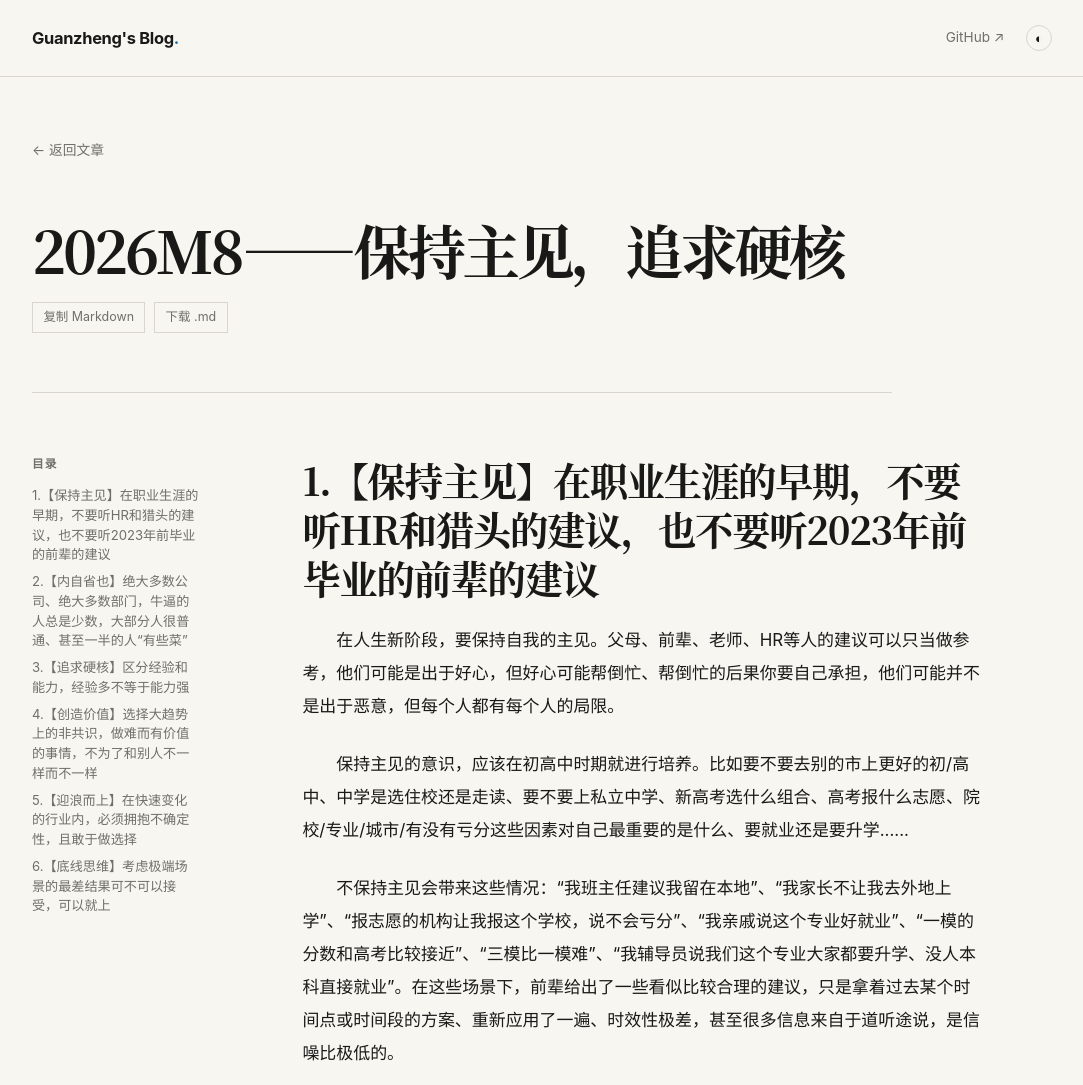
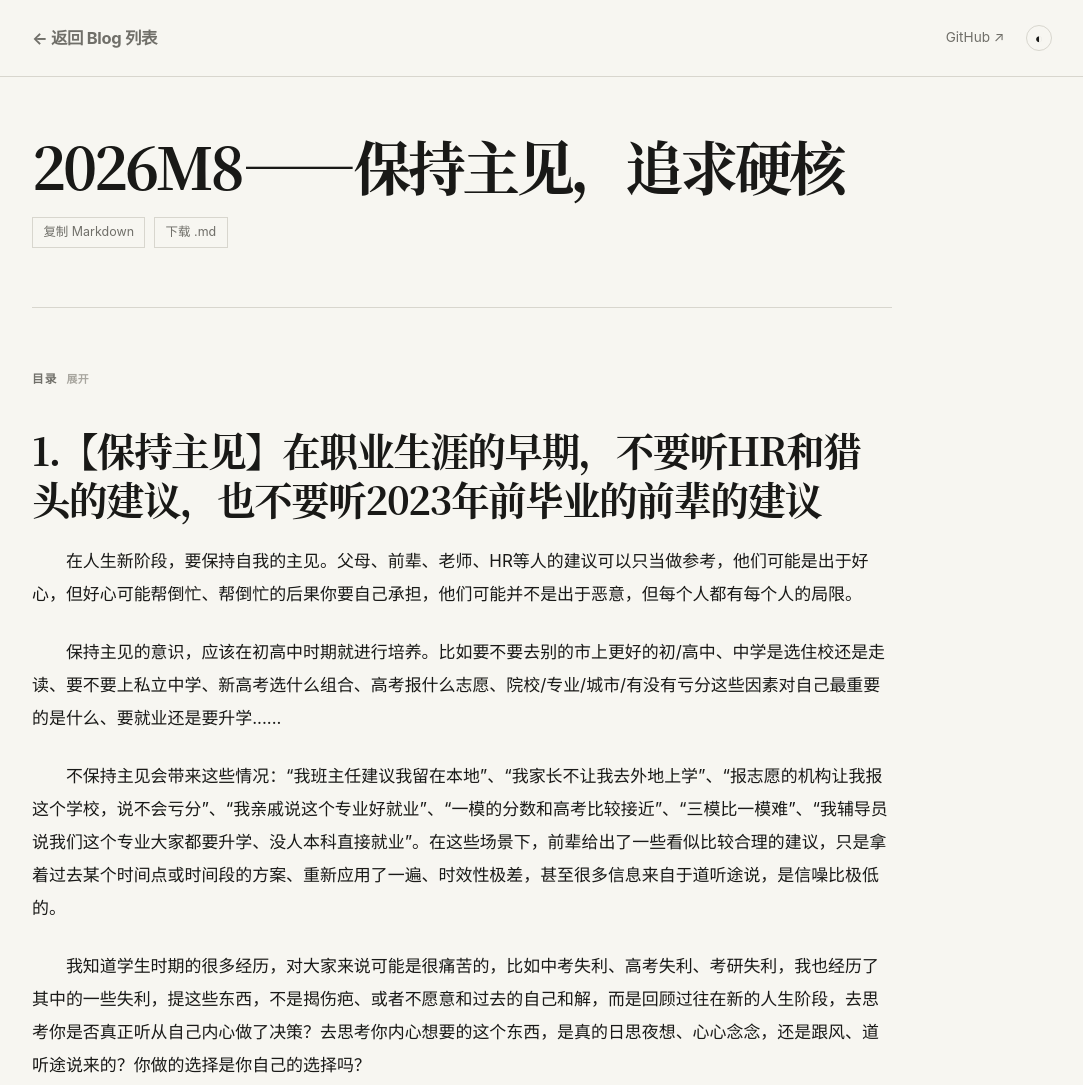
Before and after one commit to GuanZhengPM/guanzhengpm.github.io, a website: page post.html in a window 1280 px wide. Shown: the top 1085 px of the page, without its empty margins (98-1181 px from the left). Drawn offline with Linux system fonts and the light colour scheme.

Commit message:
Refine blog reading layout

```diff
--- a/app.js
+++ b/app.js
@@ -227,6 +227,32 @@ function setupMarkdownActions(post, markdown) {
   actionsRoot.hidden = false;
 }
 
+function setupArticleToc(hasItems) {
+  const articleRoot = $("#article");
+  const tocSection = $(".article-toc");
+  const tocRoot = $("#article-toc");
+  const toggle = $("#toc-toggle");
+  const toggleLabel = $("#toc-toggle-label");
+  if (!articleRoot || !tocSection || !tocRoot || !toggle || !toggleLabel) return;
+
+  if (!hasItems) {
+    tocSection.hidden = true;
+    articleRoot.classList.add("is-toc-collapsed");
+    return;
+  }
+
+  const setTocExpanded = (expanded) => {
+    articleRoot.classList.toggle("is-toc-collapsed", !expanded);
+    tocRoot.hidden = !expanded;
+    toggle.setAttribute("aria-expanded", String(expanded));
+    toggle.setAttribute("aria-label", expanded ? "收起目录" : "展开目录");
+    toggleLabel.textContent = expanded ? "收起" : "展开";
+  };
+
+  toggle.onclick = () => setTocExpanded(toggle.getAttribute("aria-expanded") !== "true");
+  setTocExpanded(false);
+}
+
 async function renderPost(posts) {
   const articleRoot = $("#article");
   if (!articleRoot) return;
@@ -255,7 +281,7 @@ async function renderPost(posts) {
       .filter((heading) => heading.level === 2)
       .map((heading) => `<a href="#${heading.id}">${escapeHtml(heading.text)}</a>`)
       .join("");
-    if (!tocRoot.innerHTML) $(".article-toc").hidden = true;
+    setupArticleToc(Boolean(tocRoot.innerHTML));
     setupMarkdownActions(post, rawMarkdown);
   } catch (error) {
     contentRoot.innerHTML = errorMarkup("文章正文加载失败。");
--- a/post.html
+++ b/post.html
@@ -23,8 +23,8 @@
     <a class="skip-link" href="#main-content">跳到正文</a>
     <header class="site-header">
       <div class="site-header__inner">
-        <a class="wordmark" href="./index.html" aria-label="Guanzheng's Blog 首页">
-          <span>Guanzheng's Blog</span><i aria-hidden="true">.</i>
+        <a class="wordmark wordmark--back" href="./index.html" aria-label="返回 Blog 列表">
+          ← 返回 Blog 列表
         </a>
         <nav class="site-nav" aria-label="主导航">
           <a href="https://github.com/GuanZhengPM" target="_blank" rel="noreferrer">GitHub ↗</a>
@@ -34,7 +34,6 @@
     </header>
 
     <main id="main-content" class="article-shell">
-      <a class="back-link" href="./index.html">← 返回文章</a>
       <article id="article" class="article" aria-live="polite">
         <header class="article-header">
           <h1 id="article-title">正在读取文章…</h1>
@@ -46,8 +45,11 @@
         </header>
         <div class="article-layout">
           <aside class="article-toc" aria-label="文章目录">
-            <p>目录</p>
-            <nav id="article-toc"></nav>
+            <button id="toc-toggle" class="toc-toggle" type="button" aria-expanded="false" aria-label="展开目录">
+              <span>目录</span>
+              <span id="toc-toggle-label">展开</span>
+            </button>
+            <nav id="article-toc" hidden></nav>
           </aside>
           <div id="post-content" class="article-content"></div>
         </div>
--- a/styles.css
+++ b/styles.css
@@ -134,17 +134,16 @@ button:focus-visible {
 
 .page-shell--home { padding: clamp(4rem, 9vw, 7rem) 0 clamp(5rem, 10vw, 8rem); }
 
-.post-list { max-width: 840px; border-top: 1px solid var(--ink); }
+.post-list { max-width: 840px; }
 
 .post-row {
   padding: 2.15rem 0 2.3rem;
-  border-bottom: 1px solid var(--line);
 }
 
 .post-row h3 {
   margin: 0;
   font-family: var(--serif);
-  font-size: clamp(1.75rem, 3.5vw, 3rem);
+  font-size: clamp(1.2rem, 2vw, 1.55rem);
   font-weight: 600;
   letter-spacing: -.035em;
   line-height: 1.17;
@@ -154,7 +153,6 @@ button:focus-visible {
 
 .site-footer {
   padding: 1.8rem 0 2.4rem;
-  border-top: 1px solid var(--line);
   color: var(--muted);
   font-size: .76rem;
 }
@@ -163,20 +161,25 @@ button:focus-visible {
 
 .article-shell { padding: 3.6rem 0 7rem; }
 
-.back-link {
-  display: inline-block;
-  margin-bottom: 3.6rem;
-  color: var(--muted);
-  font-size: .86rem;
+.wordmark--back { color: var(--muted); }
+.wordmark--back:hover { color: var(--accent); }
+
+.article {
+  --toc-width: 168px;
+  --content-width: 680px;
+  --toc-gap: clamp(2.5rem, 8vw, 8rem);
+  --article-expanded-width: calc(var(--toc-width) + var(--toc-gap) + var(--content-width));
+  --article-collapsed-width: 860px;
 }
 
-.back-link:hover { color: var(--accent); }
-
 .article-header {
-  max-width: 860px;
+  width: min(100%, var(--article-expanded-width));
   padding-bottom: 3.7rem;
   border-bottom: 1px solid var(--line);
 }
+
+.article.is-toc-collapsed .article-header,
+.article.is-toc-collapsed .article-layout { width: min(100%, var(--article-collapsed-width)); }
 
 .article-header h1 {
   max-width: 850px;
@@ -218,11 +221,14 @@ button:focus-visible {
 
 .article-layout {
   display: grid;
-  grid-template-columns: 168px minmax(0, 680px);
-  column-gap: clamp(2.5rem, 8vw, 8rem);
+  width: min(100%, var(--article-expanded-width));
+  grid-template-columns: var(--toc-width) minmax(0, var(--content-width));
+  column-gap: var(--toc-gap);
   align-items: start;
   padding-top: 3.4rem;
 }
+
+.article.is-toc-collapsed .article-layout { display: block; }
 
 .article-toc {
   position: sticky;
@@ -230,18 +236,35 @@ button:focus-visible {
   padding-top: .4rem;
 }
 
-.article-toc > p {
+.toc-toggle {
+  display: inline-flex;
+  align-items: baseline;
+  gap: .55rem;
   margin: 0 0 .75rem;
+  padding: 0;
   color: var(--muted);
+  border: 0;
+  background: transparent;
+  cursor: pointer;
   font-size: .73rem;
   font-weight: 700;
   letter-spacing: .095em;
   text-transform: uppercase;
 }
 
+.toc-toggle span:last-child { color: var(--faint); font-size: .68rem; letter-spacing: .04em; }
+.toc-toggle:hover { color: var(--accent); }
+.toc-toggle:hover span:last-child { color: var(--accent); }
 .article-toc nav { display: grid; gap: .45rem; }
+.article-toc nav[hidden] { display: none; }
 .article-toc a { color: var(--muted); font-size: .82rem; line-height: 1.5; }
 .article-toc a:hover { color: var(--accent); }
+
+.article.is-toc-collapsed .article-toc {
+  position: static;
+  margin-bottom: 1.25rem;
+  padding-top: 0;
+}
 
 .article-content { font-size: 1.06rem; line-height: 1.95; }
 .article-content > :first-child { margin-top: 0; }
@@ -310,7 +333,6 @@ button:focus-visible {
   .about-shell h1 { letter-spacing: -.05em; }
   .page-shell--home { padding-top: 3.5rem; }
   .article-shell { padding-top: 2.5rem; }
-  .back-link { margin-bottom: 2.7rem; }
   .article-header { padding-bottom: 2.8rem; }
   .article-actions { gap: .45rem; }
   .article-layout { display: block; padding-top: 2.7rem; }
@@ -321,7 +343,6 @@ button:focus-visible {
 }
 
 @media (max-width: 460px) {
-  .site-nav a:first-of-type { display: none; }
   .wordmark { font-size: .94rem; }
   .article-toc nav { grid-template-columns: 1fr; }
 }
```
Also changed, not shown: index.html (+1 -1 lines).
